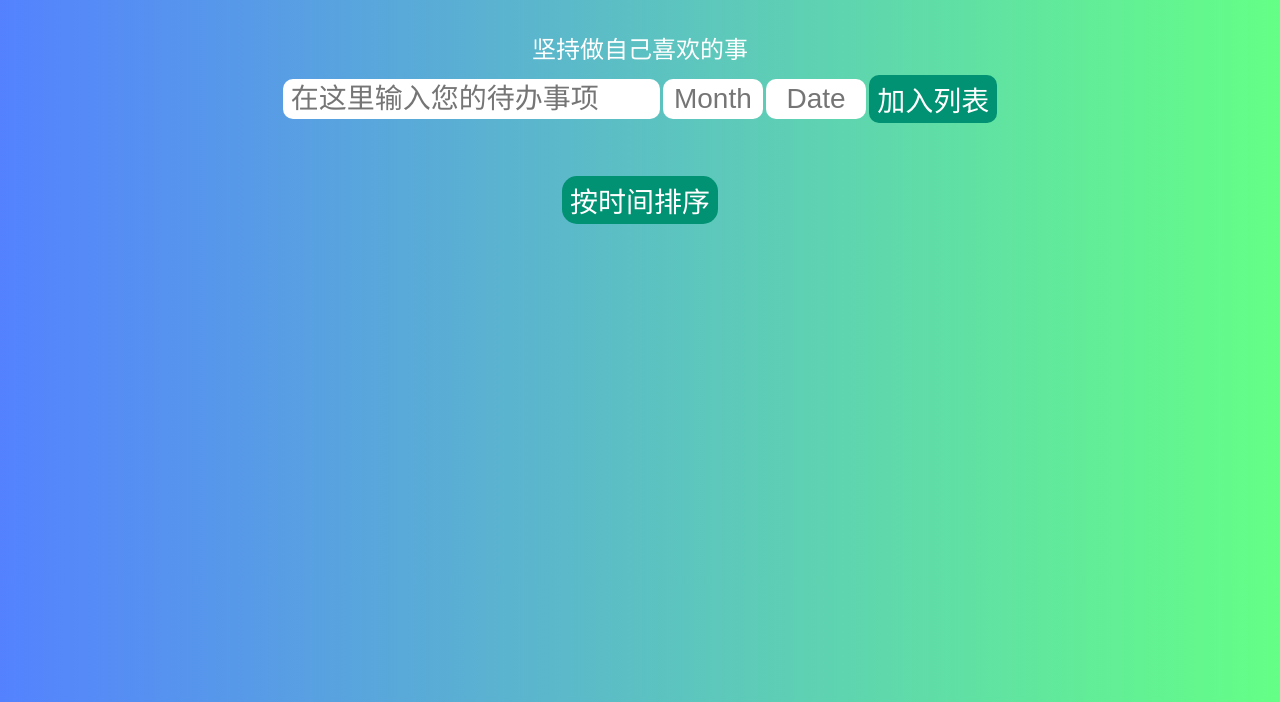
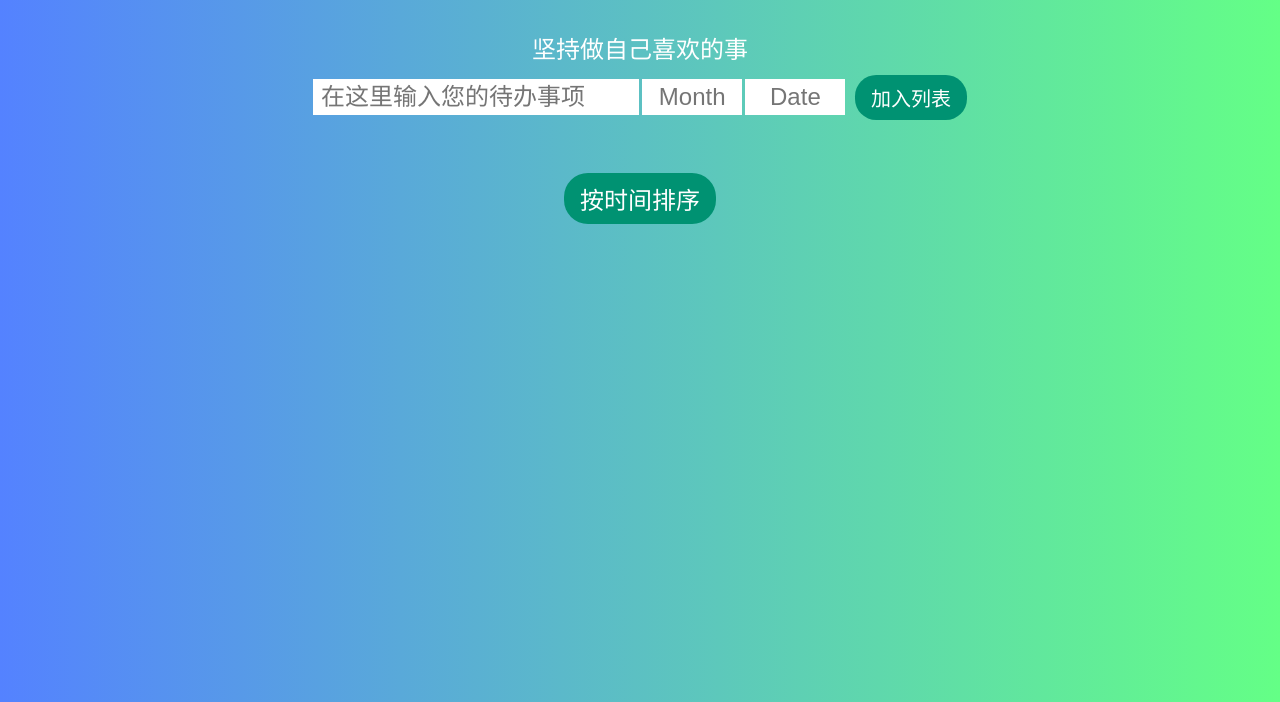
Before and after one commit to emiya-yyl/todolist, a plain HTML site: page Todo List Project/index.html in a window 1280 px wide. Shown: the part 98-800 px from the top of the page. Drawn offline with Linux system fonts and the light colour scheme.

Commit message:
Add files via upload

```diff
--- a/Todo List Project/index.html
+++ b/Todo List Project/index.html
@@ -21,7 +21,7 @@
       </div>
 
     <form>
-      <input type="text" placeholder="在这里输入您的待办事项"/>
+      <input type="text" placeholder="在这里输入您的待办事项" required/>
       <input type="number" min="1" max="12" placeholder="Month" required />
       <input type="number" min="1" max="31" placeholder="Date" required />
       <button type="submit">加入列表</button>
--- a/Todo List Project/styles/style.scss
+++ b/Todo List Project/styles/style.scss
@@ -36,14 +36,16 @@ form {
   display: flex;
   justify-content: center;
   align-items: center;
+  transition: all 1s;
+  overflow: hidden;
 
   input,
   button {
     border: none;
     padding: 0.25rem 0.5rem;
-    font-size: 1.75rem;
+    font-size: 1.5rem;
     margin: 0.1rem;
-    border-radius: 10px;
+    transition: all 1s;
   }
 
   input[type="number"] {
@@ -67,7 +69,17 @@ form {
     cursor: pointer;
     background-color: rgb(0, 146, 114);
     color: white;
+    margin-left: 0.5rem;
+    padding: 0.5rem 1rem;
+    font-size: 1.25rem;
+    border-radius: 21.2px;
+    transition: all 1s;
   }
+}
+
+form button:hover{
+  transform: scale(1.1);
+  overflow: hidden;
 }
 
 section {
@@ -76,7 +88,7 @@ section {
   align-items: center;
 
   div.todo {
-    width: 30vw;
+    width: 40vw;
     display: flex;
     align-items: center;
     margin: 0.2rem 0rem;
@@ -109,9 +121,13 @@ section {
 
     button.complete {
       background-color: rgb(50, 255, 50);
+      border-radius: 50%;
+      margin-left: 0.5rem;
     }
     button.trash {
       background-color: red;
+      border-radius: 50%;
+      margin-left: 0.5rem;
     }
   }
 }
@@ -127,10 +143,14 @@ div.sort {
     background-color: rgb(0, 146, 114);
     color: white;
     border: none;
-    padding: 0.25rem 0.5rem;
-    font-size: 1.75rem;
-    border-radius: 15px;
+    padding: 0.5rem 1rem;
+    font-size: 1.5rem;
+    border-radius: 24px;
+    transition: all 1s;
   }
+}
+button:hover{
+  transform: scale(1.1);
 }
 
 .done {
```
Also changed, not shown: Todo List Project/styles/style.css, 1 other file.
